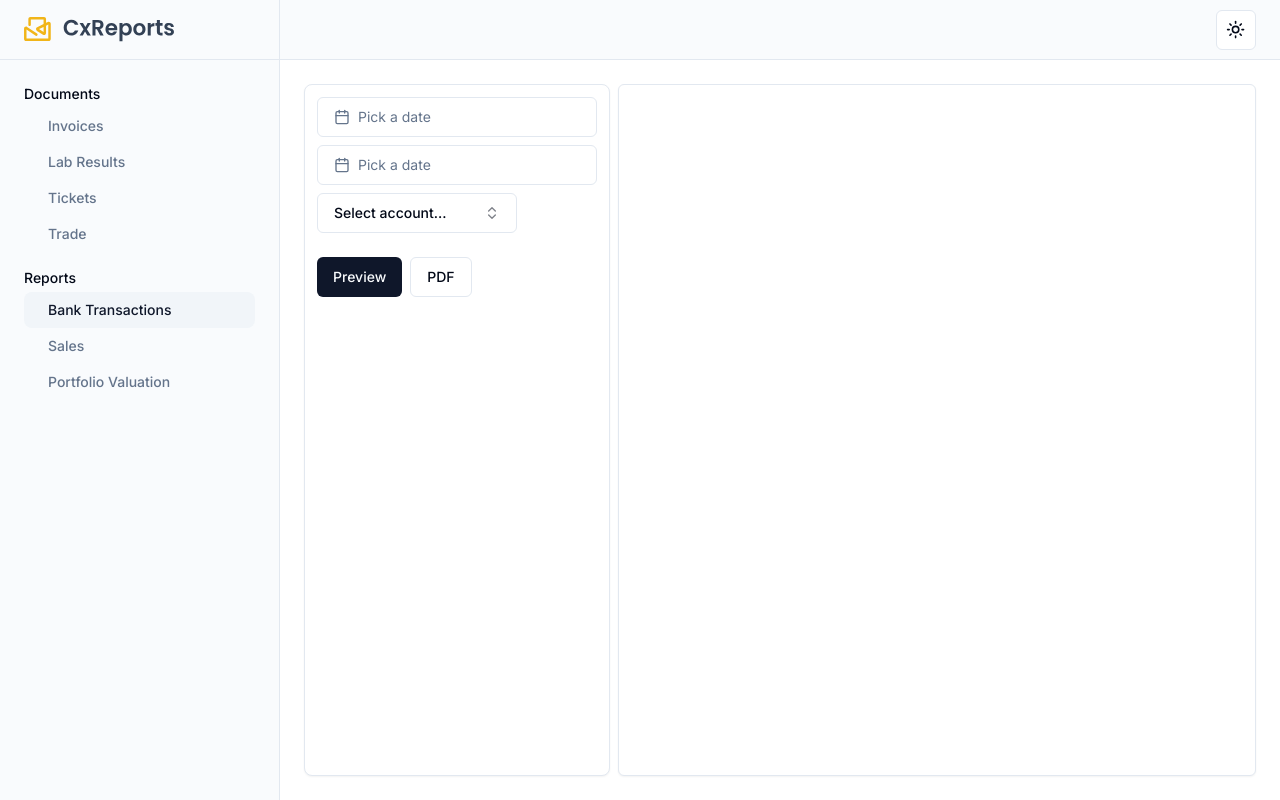
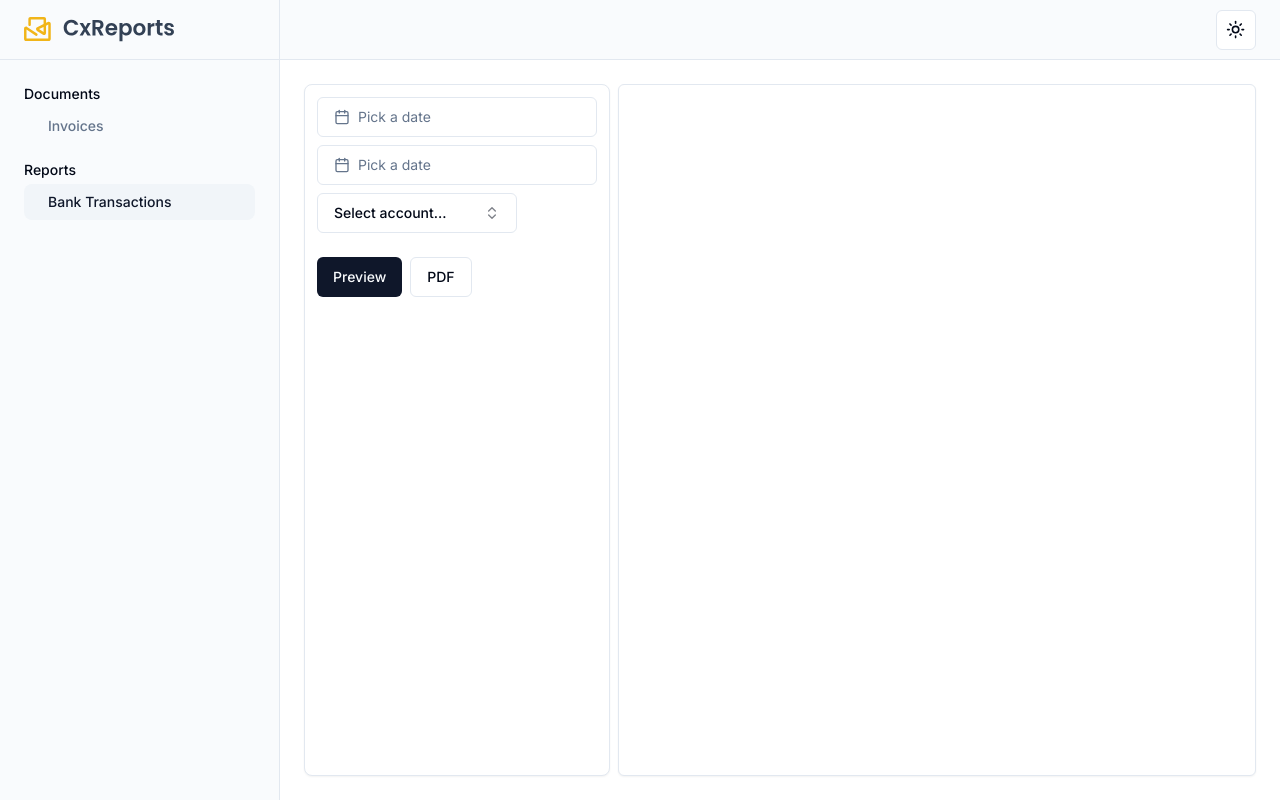
Before and after one commit to cx-reports/consumer-demo-app-nextjs, a Next.js app: page /bank-transactions in a window 1280 px wide. Built offline with nearby package versions, Linux system fonts and the light colour scheme.

Commit message:
Small cleanup

```diff
--- a/app/api/get-report-pdf/route.ts
+++ b/app/api/get-report-pdf/route.ts
@@ -7,7 +7,7 @@ let client = new CxReportsClient({
   defaultWorkspaceId: process.env.DEFAULT_WORKSPACE_ID,
 });
 
-export async function GET(req: NextRequest, res: NextResponse) {
+export async function GET(req: NextRequest) {
   const url = new URL(req.url);
   const searchParams = new URLSearchParams(url.searchParams);
   const reportId = parseInt(searchParams.get("reportId")!);
@@ -18,7 +18,6 @@ export async function GET(req: NextRequest, res: NextResponse) {
     let pushTempData = await client.pushTemporaryData({
       content: JSON.parse(data!),
     });
-
     tempDataId = pushTempData.tempDataId;
   }
 
--- a/app/api/get-report-preview-url/route.ts
+++ b/app/api/get-report-preview-url/route.ts
@@ -9,7 +9,7 @@ let client = new CxReportsClient({
 
 export const revalidate = 0;
 
-export async function GET(req: NextRequest, res: NextResponse) {
+export async function GET(req: NextRequest) {
   try {
     let { nonce } = await client.createNonceAuthToken();
 
--- a/app/bank-transactions/page.tsx
+++ b/app/bank-transactions/page.tsx
@@ -1,4 +1,5 @@
 "use client";
+
 import { Combobox } from "@/components/modules/combo-box";
 import DatePicker from "@/components/modules/date-picker";
 import { Button } from "@/components/ui/button";
@@ -16,7 +17,7 @@ export default function BankTransactions() {
     let { previewUrl } = await fetch(
       `/api/get-report-preview-url?reportId=18628`
     ).then((res) => res?.json());
-    console.log(previewUrl);
+
     setUrl(`${previewUrl}&hidePrintButton=true`);
   };
 
--- a/app/lab-results/page.tsx
+++ /dev/null
@@ -1,3 +0,0 @@
-export default function LabResults() {
-  return <h1>Lab Results</h1>;
-}
--- a/app/portfolio-valuation/page.tsx
+++ /dev/null
@@ -1,3 +0,0 @@
-export default function PortfolioValuation() {
-  return <h1>Portfolio Valuation</h1>;
-}
--- a/app/sales/page.tsx
+++ /dev/null
@@ -1,3 +0,0 @@
-export default function Sales() {
-  return <h1>Sales</h1>;
-}
--- a/app/tickets/page.tsx
+++ /dev/null
@@ -1,3 +0,0 @@
-export default function Tickets() {
-  return <h1>Tickets</h1>;
-}
--- a/app/trade/page.tsx
+++ /dev/null
@@ -1,3 +0,0 @@
-export default function Trade() {
-  return <h1>Trade</h1>;
-}
--- a/components/modules/Navigation.tsx
+++ b/components/modules/Navigation.tsx
@@ -25,21 +25,6 @@ const navigationItems: NavigationItemsModel[] = [
         text: "Invoices",
         icon: "file-spreadsheet",
       },
-      {
-        href: "/lab-results",
-        text: "Lab Results",
-        icon: "flask-conical",
-      },
-      {
-        href: "/tickets",
-        text: "Tickets",
-        icon: "ticket",
-      },
-      {
-        href: "/trade",
-        text: "Trade",
-        icon: "line-chart",
-      },
     ],
   },
   {
@@ -49,16 +34,6 @@ const navigationItems: NavigationItemsModel[] = [
         href: "/bank-transactions",
         text: "Bank Transactions",
         icon: "landmark",
-      },
-      {
-        href: "/sales",
-        text: "Sales",
-        icon: "dollar-sign",
-      },
-      {
-        href: "/portfolio-valuation",
-        text: "Portfolio Valuation",
-        icon: "candlestick-chart",
       },
     ],
   },
--- a/components/modules/mobile-menu.tsx
+++ b/components/modules/mobile-menu.tsx
@@ -1,7 +1,6 @@
-import Link from "next/link";
+import { Menu } from "lucide-react";
 import { Button } from "../ui/button";
 import { Sheet, SheetContent, SheetTrigger } from "../ui/sheet";
-import { Menu } from "lucide-react";
 import { Navigation } from "./navigation";
 
 export const MobileMenu = () => {
--- a/components/modules/preview-sheet.tsx
+++ b/components/modules/preview-sheet.tsx
@@ -19,20 +19,12 @@ export function PreviewSheet({
   const previewIframe = useRef<HTMLIFrameElement>(null);
 
   const getPreviewUrl = async () => {
-    console.log("render");
     let { previewUrl } = await fetch(
       `/api/get-report-preview-url?data=${encodeURIComponent(
         JSON.stringify(content)
-      )}&reportId=${reportId}`,
-      {
-        method: "GET",
-        headers: {
-          "Content-Type": "application/json",
-        },
-      }
+      )}&reportId=${reportId}`
     ).then((res) => res?.json());
 
-    console.log(previewUrl);
     setPreviewUrl(`${previewUrl}&hidePrintButton=true`);
   };
 
@@ -49,22 +41,26 @@ export function PreviewSheet({
     previewIframe.current.contentWindow?.postMessage("print", "*");
   };
 
+  const handleMessage = (event: MessageEvent) => {
+    if (event.data === "print") {
+      previewIframe?.current?.contentWindow?.print();
+    } else {
+      return;
+    }
+  };
+
   useEffect(() => {
     getPreviewUrl();
+    window.addEventListener("message", handleMessage);
 
-    window.addEventListener("message", (event) => {
-      if (event.data === "print") {
-        previewIframe?.current?.contentWindow?.print();
-      } else {
-        return;
-      }
-    });
+    return () => {
+      window.removeEventListener("message", handleMessage);
+    };
   }, []);
 
   return (
     <SheetContent
       className="min-w-[1000px]"
-      // onOpenAutoFocus={(e) => getPreviewUrl()}
       onCloseAutoFocus={onCloseAutoFocus}
     >
       <SheetHeader>
```
